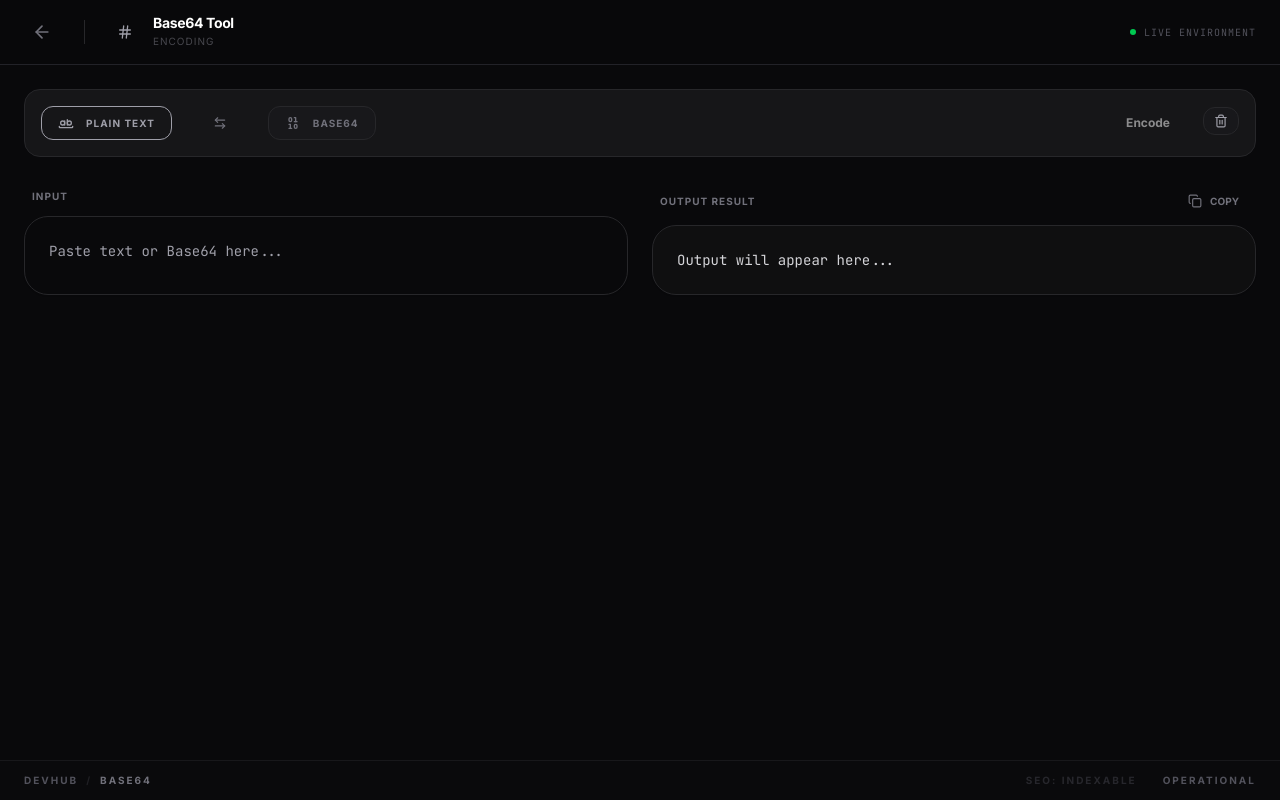
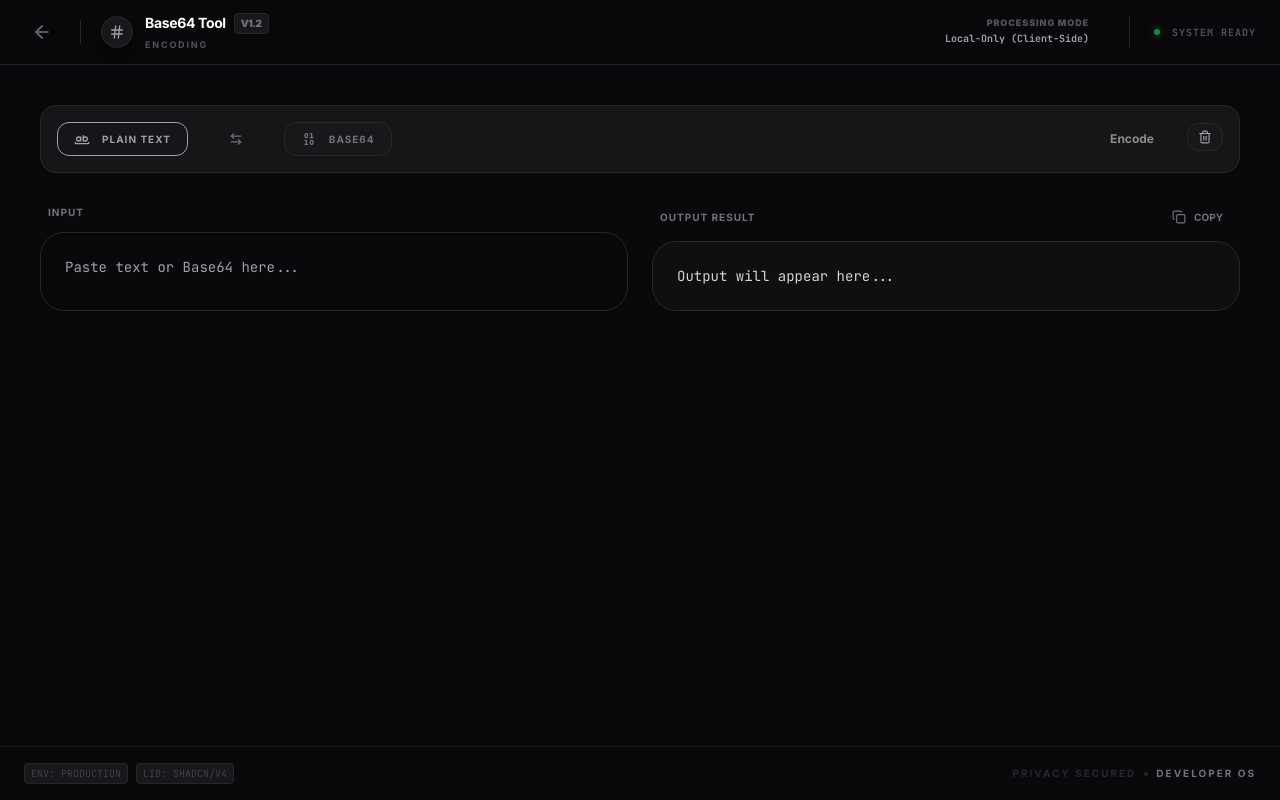
Before and after one commit to hisham-pp/toolkit, a Next.js app: page /tools/base64 in a window 1280 px wide. Built offline with nearby package versions, Linux system fonts and the light colour scheme.

Commit message:
feat(ToolLayout): Improve navigation and header icons
Replaces static navigation icons with dynamic router and updates header to use `router.back()` for intuitive navigation. Updates icons to better reflect tool functionalities.

```diff
--- a/components/ToolLayout.tsx
+++ b/components/ToolLayout.tsx
@@ -2,7 +2,8 @@
 
 import React from "react";
 import Link from "next/link";
-import { ArrowLeft, Home, History, Trash2, Copy, Check, RotateCcw } from "lucide-react";
+import { useRouter } from "next/navigation";
+import { ArrowLeft, Home, ShieldCheck, Zap, Info } from "lucide-react";
 import { motion } from "motion/react";
 import { cn } from "@/lib/utils";
 import { Tool } from "@/lib/tools-config";
@@ -13,57 +14,72 @@ interface ToolLayoutProps {
 }
 
 export default function ToolLayout({ tool, children }: ToolLayoutProps) {
+  const router = useRouter();
+
   return (
     <div className="min-h-screen bg-[#09090B] text-zinc-400 flex flex-col font-sans">
       {/* Tool Header */}
-      <header className="border-b border-zinc-700/50 bg-[#09090B]/80 backdrop-blur-md sticky top-0 z-50">
-        <div className="max-w-7xl mx-auto px-6 h-16 flex items-center justify-between">
+      <header className="border-b border-zinc-700/50 bg-[#09090B]/80 backdrop-blur-md sticky top-0 z-50 w-full">
+        <div className="w-full px-6 h-16 flex items-center justify-between">
           <div className="flex items-center gap-4">
-            <Link
-              href="/"
-              className="p-2 hover:bg-zinc-800 rounded-xl transition-colors group"
+            <button
+              onClick={() => router.back()}
+              className="p-2 hover:bg-zinc-800 rounded-xl transition-colors group cursor-pointer"
+              aria-label="Go back"
             >
               <ArrowLeft className="w-5 h-5 text-zinc-500 group-hover:text-primary transition-colors" />
-            </Link>
-            <div className="h-6 w-[1px] bg-zinc-800 mx-2" />
+            </button>
+            <div className="h-6 w-[1px] bg-zinc-800 mx-1" />
             <div className="flex items-center gap-3">
-              <div className="w-8 h-8 bg-primary rounded-lg flex items-center justify-center shadow-lg shadow-primary/20">
-                <tool.icon className="w-4 h-4 text-primary-foreground" />
+              <div className="w-8 h-8 bg-zinc-900 border border-zinc-800 rounded-lg flex items-center justify-center shadow-lg group-hover:border-primary/50 transition-all">
+                <tool.icon className="w-4 h-4 text-primary" />
               </div>
-              <div>
-                <h1 className="text-sm font-bold text-white tracking-tight leading-none">{tool.name}</h1>
-                <p className="text-[10px] text-zinc-500 uppercase tracking-widest mt-1 opacity-60">{tool.category}</p>
+              <div className="flex flex-col">
+                <div className="flex items-center gap-2">
+                  <h1 className="text-sm font-bold text-white tracking-tight leading-none">{tool.name}</h1>
+                  <span className="text-[10px] bg-zinc-900 text-zinc-500 border border-zinc-800 px-1.5 py-0.5 rounded uppercase font-black tracking-tighter">v1.2</span>
+                </div>
+                <p className="text-[9px] text-zinc-600 uppercase tracking-[0.2em] mt-1 font-bold">{tool.category}</p>
               </div>
             </div>
           </div>
 
-          <div className="flex items-center gap-4">
-             <div className="hidden md:flex items-center gap-2 text-[10px] uppercase tracking-widest text-zinc-600 font-mono">
-               <div className="w-1.5 h-1.5 rounded-full bg-green-500 animate-pulse" />
-               Live Environment
+          <div className="flex items-center gap-6">
+             <div className="hidden lg:flex items-center gap-6 pr-4">
+                <div className="flex flex-col items-end">
+                   <span className="text-[9px] font-black uppercase text-zinc-600 tracking-widest leading-none mb-1">Processing Mode</span>
+                   <span className="text-[10px] text-primary font-mono font-bold">Local-Only (Client-Side)</span>
+                </div>
+             </div>
+             <div className="h-8 w-[1px] bg-zinc-800 hidden lg:block" />
+             <div className="flex items-center gap-3">
+                <div className="w-1.5 h-1.5 rounded-full bg-green-500 animate-pulse shadow-[0_0_8px_rgba(34,197,94,0.5)]" />
+                <span className="text-[10px] font-bold uppercase tracking-widest text-zinc-600 font-mono">System Ready</span>
              </div>
           </div>
         </div>
       </header>
 
-      <main className="flex-1 max-w-7xl mx-auto w-full p-6 space-y-6">
-        {children}
+      {/* Main Content - Full Width */}
+      <main className="flex-1 w-full p-6 lg:p-8 xl:p-10">
+        <div className="w-full h-full max-w-full">
+          {children}
+        </div>
       </main>
 
-      {/* Mini Breadcrumb/Status footer */}
-      <footer className="border-t border-zinc-800/50 bg-[#1A1A1A]/10 py-3 px-6">
-        <div className="max-w-7xl mx-auto flex justify-between items-center text-[10px] uppercase font-bold tracking-[0.2em] text-zinc-600">
-          <div className="flex items-center gap-2">
-            <Link href="/" className="hover:text-primary transition-all">DevHub</Link>
-            <span className="opacity-30">/</span>
-            <span className="text-zinc-500">{tool.id}</span>
+      {/* Modern Status Footer */}
+      <footer className="border-t border-zinc-800/50 bg-[#09090B] py-4 px-6 w-full">
+        <div className="w-full flex justify-between items-center">
+          <div className="flex items-center gap-3">
+            <div className="text-[10px] font-mono text-zinc-700 flex items-center gap-2">
+              <span className="px-1.5 py-0.5 bg-zinc-900 border border-zinc-800 rounded">ENV: PRODUCTION</span>
+              <span className="px-1.5 py-0.5 bg-zinc-900 border border-zinc-800 rounded">LIB: SHADCN/V4</span>
+            </div>
           </div>
-          <div className="flex items-center gap-4">
-            <span className="hidden sm:inline opacity-40">SEO: indexable</span>
-            <span className="flex items-center gap-1.5">
-              <div className="w-1 h-1 rounded-full bg-primary" />
-              Operational
-            </span>
+          <div className="flex items-center gap-2 text-[10px] font-bold uppercase tracking-[0.2em] text-zinc-600">
+            <span className="opacity-40">Privacy Secured</span>
+            <div className="w-1 h-1 rounded-full bg-zinc-800" />
+            <span className="text-zinc-500">Developer OS</span>
           </div>
         </div>
       </footer>
```
